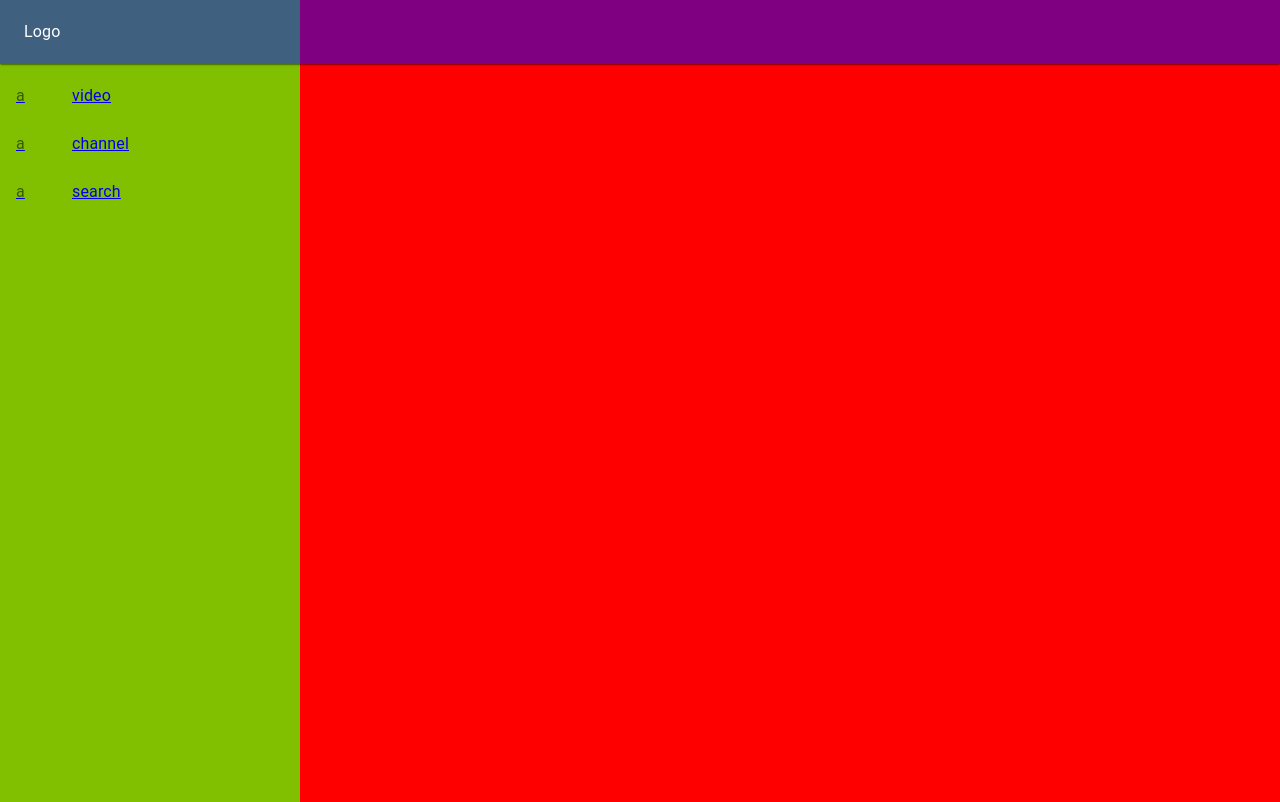
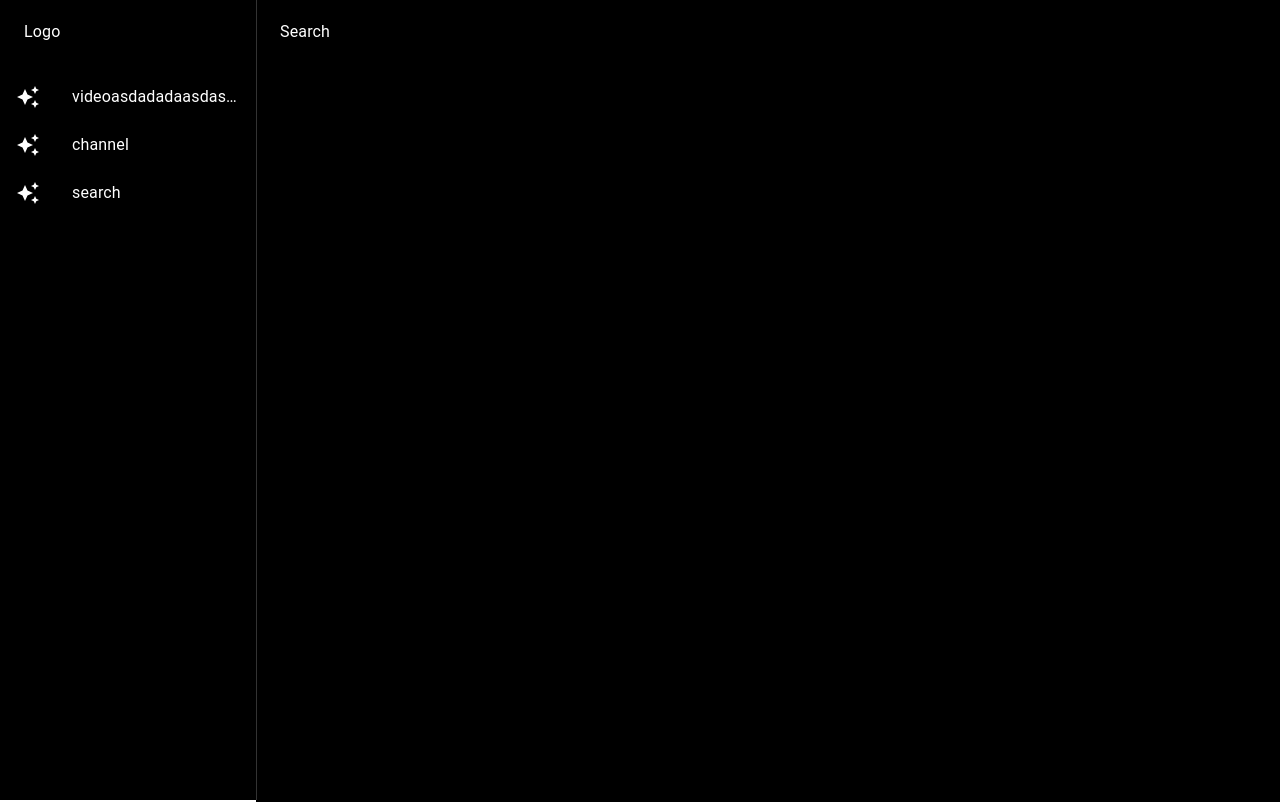
Before and after one commit to yoeoh/youtube-ts, a React (Create React App) app: page / in a window 1280 px wide. Shown: the top 802 px of the page. Built offline with nearby package versions, Linux system fonts and the light colour scheme.

Commit message:
navbar refactor

```diff
--- a/src/components/Header.tsx
+++ b/src/components/Header.tsx
@@ -1,9 +1,12 @@
 import { AppBar, Toolbar } from '@mui/material';
 import { makeStyles } from 'tss-react/mui';
+import { NAVBAR_WIDTH } from '../constants/menu';
 
 const useStyles = makeStyles()({
   appbarRoot: {
-    backgroundColor: 'rgba(0,0,255,0.5)',
+    backgroundColor: '#000',
+    color: '#fff',
+    left: NAVBAR_WIDTH,
   },
 });
 
@@ -11,8 +14,8 @@ const Header = () => {
   const { classes } = useStyles();
 
   return (
-    <AppBar position='fixed' elevation={1} classes={{ root: classes.appbarRoot }}>
-      <Toolbar classes>Logo</Toolbar>
+    <AppBar position='fixed' elevation={0} classes={{ root: classes.appbarRoot }}>
+      <Toolbar>Search</Toolbar>
     </AppBar>
   );
 };
--- a/src/components/Navbar.tsx
+++ b/src/components/Navbar.tsx
@@ -1,46 +1,69 @@
 import {
   Box,
+  Divider,
+  Drawer,
   List,
   ListItem,
-  ListItemButton,
   ListItemIcon,
   ListItemText,
   Toolbar,
+  Typography,
 } from '@mui/material';
-import { Link } from 'react-router-dom';
 import { makeStyles } from 'tss-react/mui';
+import { AutoAwesome } from '@mui/icons-material';
 
-import { IMenuItem } from '../interfaces/menu.interface';
+import { IListItemLinkProps, IMenuItem } from '../interfaces/menu.interface';
 
 import { MENU_ITEMS, NAVBAR_WIDTH } from '../constants/menu';
+import { Link } from './RouterLink';
 
 const useStyles = makeStyles()({
   sidebar: {
-    width: `${NAVBAR_WIDTH}px`,
+    width: NAVBAR_WIDTH,
     flexShrink: 0,
-    backgroundColor: 'rgba(255,255,0,0.5)',
+  },
+  drawerPaper: {
+    borderRight: '1px solid #333333',
+    backgroundColor: '#000',
+    color: '#fff',
   },
 });
+
+const ListItemLink = (props: IListItemLinkProps) => {
+  const { icon, text, to } = props;
+
+  return (
+    <li>
+      <ListItem button component={Link} to={to}>
+        {icon ? <ListItemIcon>{icon}</ListItemIcon> : null}
+        <ListItemText>
+          <Typography noWrap>{text}</Typography>
+        </ListItemText>
+      </ListItem>
+    </li>
+  );
+};
 
 const Navbar = () => {
   const { classes } = useStyles();
 
   return (
+    <Drawer variant='persistent' open={true} classes={{ paper: classes.drawerPaper }}>
       <Box className={classes.sidebar}>
-      <Toolbar />
+        <Toolbar>Logo</Toolbar>
+        <Divider />
         <List>
           {MENU_ITEMS.map((item: IMenuItem) => (
-          <Link to={item.url} key={item.id}>
-            <ListItem disablePadding>
-              <ListItemButton>
-                <ListItemIcon>a</ListItemIcon>
-                <ListItemText primary={item.text} />
-              </ListItemButton>
-            </ListItem>
-          </Link>
+            <ListItemLink
+              to={item.url}
+              text={item.text}
+              icon={<AutoAwesome htmlColor='#fff' />}
+              key={item.id}
+            />
           ))}
         </List>
       </Box>
+    </Drawer>
   );
 };
 
--- /dev/null
+++ b/src/components/RouterLink.tsx
@@ -0,0 +1,6 @@
+import { forwardRef } from 'react';
+import { Link as RouterLink, LinkProps as RouterLinkProps } from 'react-router-dom';
+
+export const Link = forwardRef<HTMLAnchorElement, RouterLinkProps>(function Link(itemProps, ref) {
+  return <RouterLink ref={ref} {...itemProps} />;
+});
--- a/src/constants/menu.ts
+++ b/src/constants/menu.ts
@@ -1,9 +1,9 @@
 import { IMenuItem } from '../interfaces/menu.interface';
 
-export const NAVBAR_WIDTH = 300;
+export const NAVBAR_WIDTH = '16rem';
 
 export const MENU_ITEMS: Array<IMenuItem> = [
-  { id: '1', url: '/video/1', text: 'video' },
+  { id: '1', url: '/video/1', text: 'videoasdadadaasdasdasdsadas' },
   { id: '2', url: '/channel/1', text: 'channel' },
   { id: '3', url: '/search/1', text: 'search' },
 ];
--- a/src/interfaces/menu.interface.ts
+++ b/src/interfaces/menu.interface.ts
@@ -3,3 +3,9 @@ export interface IMenuItem {
   url: string;
   text: string;
 }
+
+export interface IListItemLinkProps {
+  icon?: React.ReactElement;
+  text: string;
+  to: string;
+}
--- a/src/routes/root.tsx
+++ b/src/routes/root.tsx
@@ -5,10 +5,10 @@ import { Box, Toolbar } from '@mui/material';
 
 import Navbar from '../components/Navbar';
 import Header from '../components/Header';
+import { NAVBAR_WIDTH } from '../constants/menu';
 
 const useStyles = makeStyles()({
   root: {
-    backgroundColor: 'green',
     minHeight: '100vh',
     display: 'flex',
   },
@@ -17,10 +17,9 @@ const useStyles = makeStyles()({
     flexShrink: 0,
     minHeight: '200vh',
     padding: '1rem',
-    backgroundColor: 'red',
-  },
-  wrapper: {
-    width: '100px',
+    marginLeft: NAVBAR_WIDTH,
+    backgroundColor: '#000',
+    color: '#fff',
   },
 });
 
```
Lines whose indentation alone changed are shown as unchanged.
